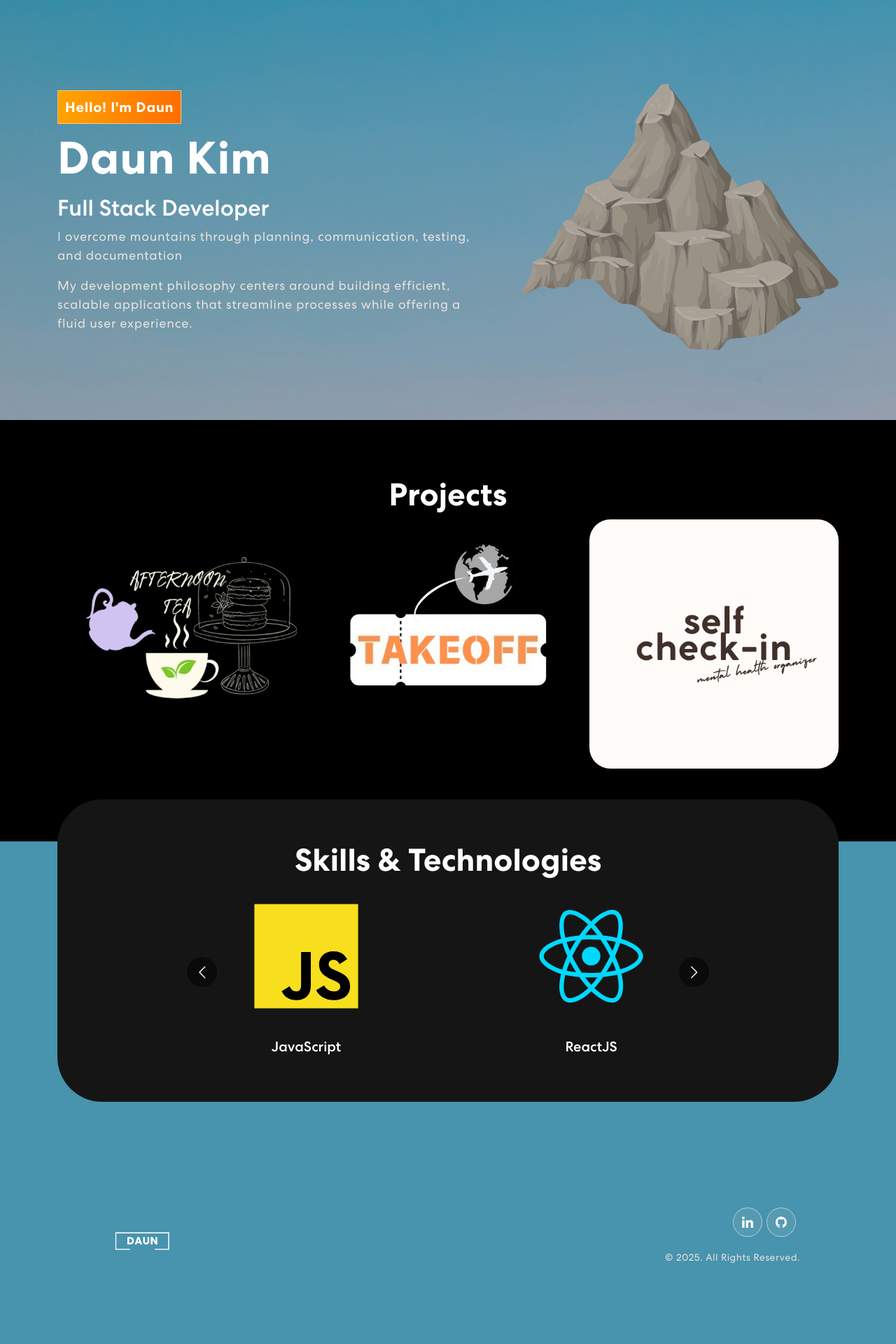
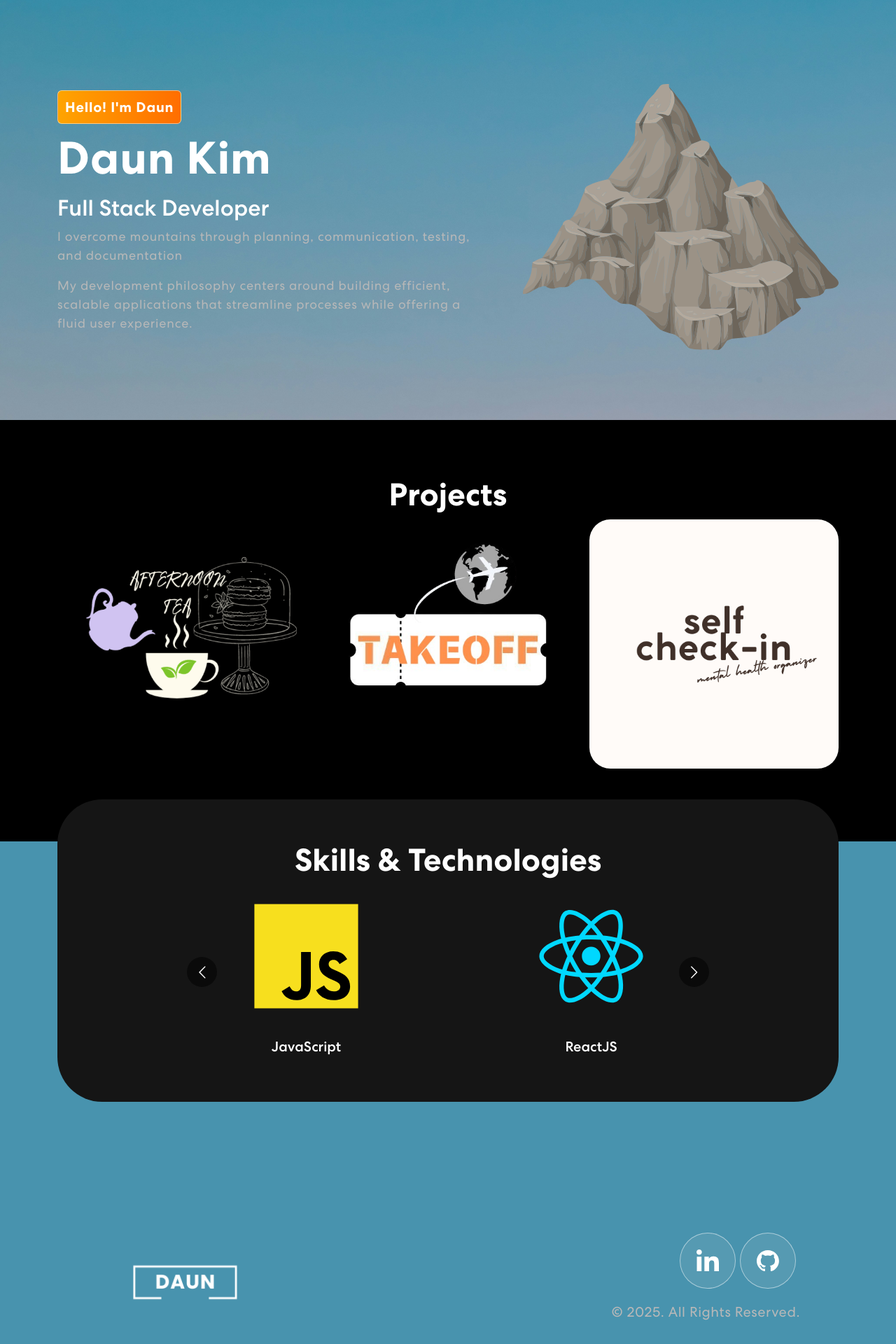
Before and after one commit to yennakim/portfolio-v2, a React (Create React App) app: page / in a window 1280 px wide. Shown: the part 140-2060 px from the top of the page at 70% size. Built offline with nearby package versions, Linux system fonts and the light colour scheme.

Commit message:
updated styling

```diff
--- a/src/App.css
+++ b/src/App.css
@@ -124,8 +124,8 @@ span.navbar-text {
     margin-left: 14px;
 }
 .social-icon a {
-    width: 42px;
-    height: 42px;
+    width: 80px;
+    height: 80px;
     background: rgba(217, 217, 217, 0.1);
     display: inline-flex;
     border-radius: 50%;
@@ -137,8 +137,8 @@ span.navbar-text {
 }
 .social-icon a::before {
     content: "";
-    width: 42px;
-    height: 42px;
+    width: 80px;
+    height: 80px;
     position: absolute;
     background-color: #ffffff;
     border-radius: 50%;
@@ -235,6 +235,7 @@ nav.navbar .navbar-toggler[aria-expanded="true"] .navbar-toggler-icon:before {
 nav.navbar .navbar-toggler[aria-expanded="true"] .navbar-toggler-icon {
 	border-color: transparent;
 }
+/* */
 
 /* Banner */
 .banner {
@@ -264,7 +265,7 @@ nav.navbar .navbar-toggler[aria-expanded="true"] .navbar-toggler-icon {
   display: block;
 }
 .banner p {
-  color: #EAE4DD;
+  color: #B8B8B8;
   font-size: 18px;
   letter-spacing: 0.8px;
   line-height: 1.5em;
@@ -308,7 +309,7 @@ nav.navbar .navbar-toggler[aria-expanded="true"] .navbar-toggler-icon {
   text-align: center;
 }
 .project p {
-  color: #EAE4DD;
+  color: #B8B8B8;
   font-size: 18px;
   letter-spacing: 0.8px;
   line-height: 1.5em;
@@ -420,12 +421,12 @@ nav.navbar .navbar-toggler[aria-expanded="true"] .navbar-toggler-icon {
 }
 
 .footer img {
-  width: 26%;
+  width: 50%;
 }
 .footer p {
   font-weight: 400;
-  font-size: 14px;
-  color: #EAE4DD;
+  font-size: 20px;
+  color: #B8B8B8;
   letter-spacing: 0.5px;
   margin-top: 20px;
 }
--- a/src/components/Banner.js
+++ b/src/components/Banner.js
@@ -51,7 +51,7 @@ useEffect(() => {
       <Container>
         <Row className="align-items-center">
           <Col xs={12} md={6} xl={7}>
-            <span className="tagline">Hello! I'm Daun</span>
+            <span className="tagline rounded">Hello! I'm Daun</span>
             <h1>{`Daun Kim `}</h1>
             <h2 className="wrap">{text}</h2>
             <p>I overcome mountains through planning, communication, testing, and documentation </p>
--- a/src/components/NavBar.js
+++ b/src/components/NavBar.js
@@ -51,7 +51,7 @@ export default function NavBar() {
 
             </div>
             <a href={resume} target="_blank" rel="noreferrer">
-  <button><Download size={20} /> Resume</button>
+  <button className="rounded"><Download size={20} /> Resume</button>
 </a>
 
           </span>
--- a/src/components/ProjectCard.js
+++ b/src/components/ProjectCard.js
@@ -9,8 +9,8 @@ export default function ProjectCard({ title, description, image, repo, demo }) {
           <h4>{title}</h4>
           <span>{description}</span>
           <div>
-          <button className="btn btn-light m-2"><a href={repo}>Repo</a></button>
-          <button className="btn btn-light m-2"><a href={demo}>Demo</a></button>
+          <button className="btn btn-outline-light m-2"><a href={repo}>Repo</a></button>
+          <button className="btn btn-outline-light m-2"><a href={demo}>Demo</a></button>
           </div>
         </div>
       </div>
```
